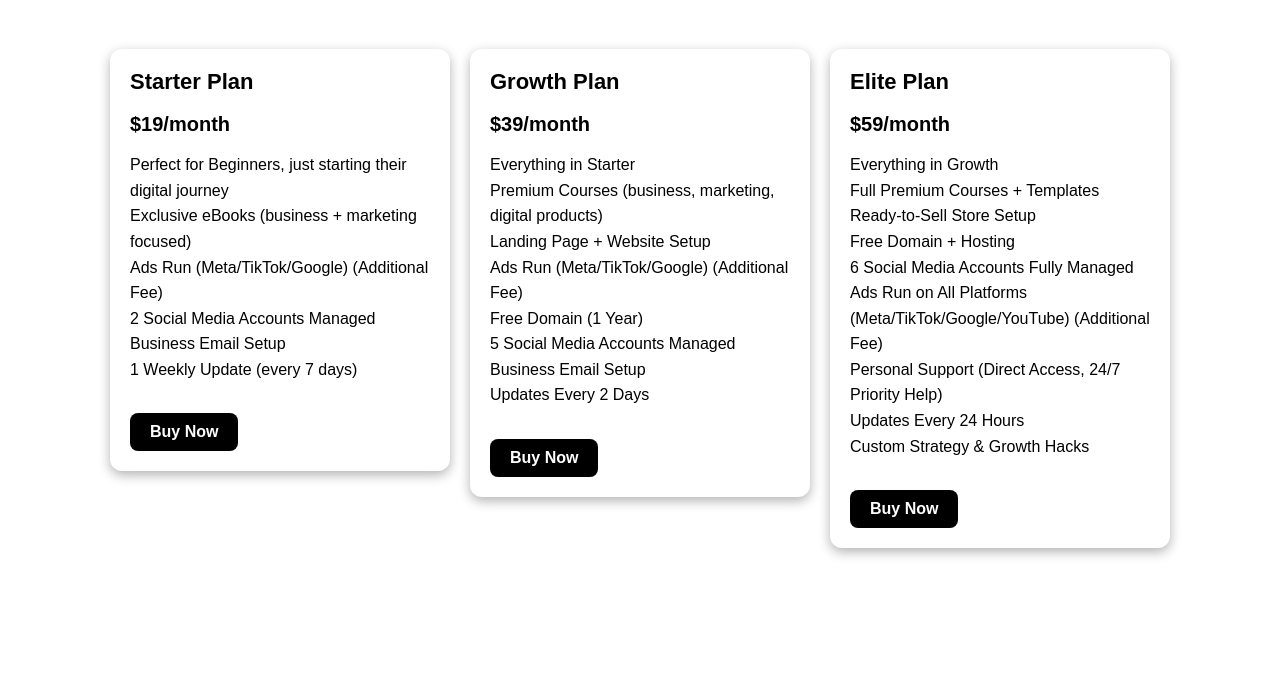
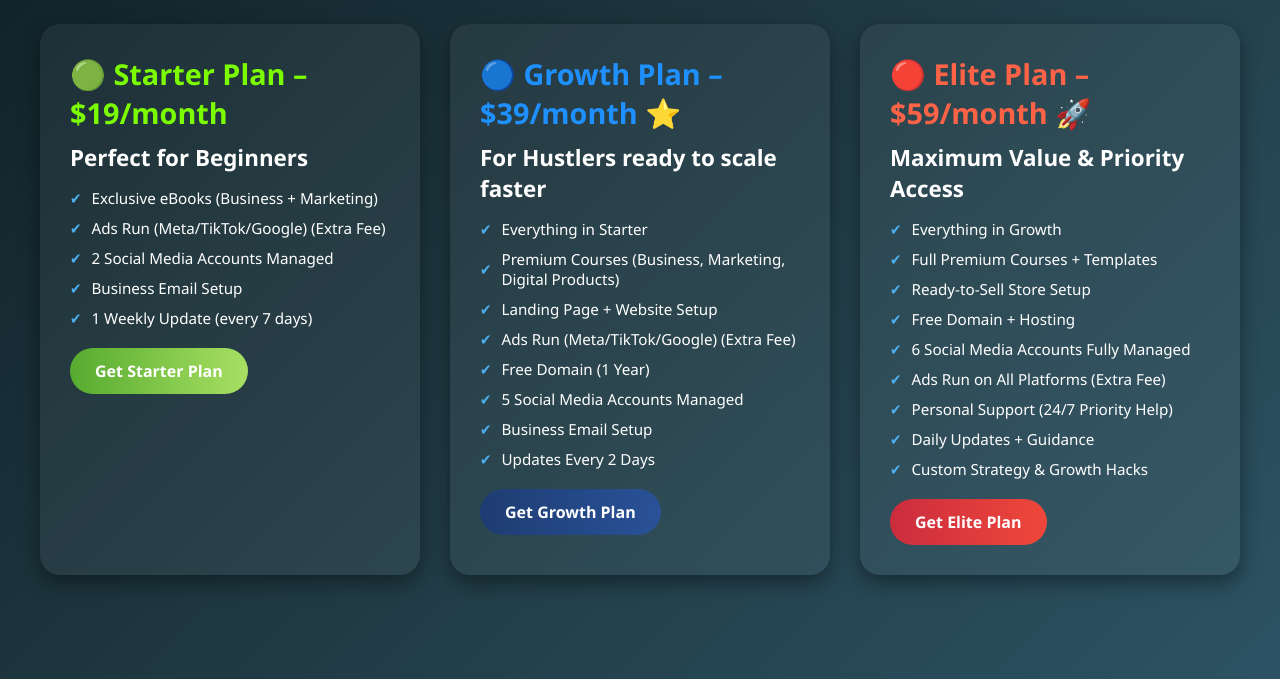
Before and after one commit to Drovexra/Drovexra, a plain HTML site: page index.html in a window 1280 px wide. Shown: the part 121-800 px from the top of the page. Drawn offline with Linux system fonts and the light colour scheme.

Commit message:
Update index.html

```diff
--- a/index.html
+++ b/index.html
@@ -5,141 +5,184 @@
   <meta name="viewport" content="width=device-width, initial-scale=1.0">
   <title>Drovexra Membership Plans</title>
   <style>
-    body {
-      font-family: Arial, sans-serif;
+    /* ===== Global Styles ===== */
+    * {
       margin: 0;
       padding: 0;
-      background: url('bg1.jpg') no-repeat center center fixed;
-      background-size: cover;
-      color: #fff;
+      box-sizing: border-box;
+      font-family: 'Segoe UI', Tahoma, Geneva, Verdana, sans-serif;
     }
 
-    .container {
+    body {
+      /* 🔥 Gradient background for whole page */
+      background: linear-gradient(135deg, #0f2027, #203a43, #2c5364);
+      color: #fff;
+      min-height: 100vh;
       display: flex;
-      justify-content: center;
-      align-items: flex-start;
-      gap: 20px;
-      padding: 50px;
-      flex-wrap: wrap;
+      flex-direction: column;
+      align-items: center;
+      justify-content: flex-start;
+      padding: 50px 20px;
     }
 
+    h1 {
+      font-size: 2.5rem;
+      margin-bottom: 40px;
+      text-align: center;
+      color: #f1f1f1;
+    }
+
+    /* ===== Plans Container ===== */
+    .plans {
+      display: grid;
+      grid-template-columns: repeat(auto-fit, minmax(280px, 1fr));
+      gap: 30px;
+      width: 100%;
+      max-width: 1200px;
+    }
+
+    /* ===== Plan Card ===== */
     .plan {
-      width: 300px;
-      border-radius: 12px;
-      padding: 20px;
-      color: #000;
-      background-size: cover;
-      background-position: center;
-      box-shadow: 0 4px 12px rgba(0, 0, 0, 0.3);
-      transition: transform 0.3s ease;
+      background: rgba(255, 255, 255, 0.05);
+      border-radius: 20px;
+      padding: 30px;
+      box-shadow: 0 8px 20px rgba(0, 0, 0, 0.4);
+      transition: transform 0.3s ease, box-shadow 0.3s ease;
     }
 
     .plan:hover {
       transform: translateY(-10px);
+      box-shadow: 0 12px 30px rgba(0, 0, 0, 0.6);
     }
 
     .plan h2 {
-      margin-top: 0;
-      font-size: 22px;
-      font-weight: bold;
+      font-size: 1.8rem;
+      margin-bottom: 10px;
     }
 
     .price {
-      font-size: 20px;
-      margin: 10px 0;
+      font-size: 1.4rem;
       font-weight: bold;
+      margin-bottom: 15px;
     }
 
-    ul {
-      padding: 0;
+    .features {
       list-style: none;
-      line-height: 1.6;
+      margin-bottom: 20px;
     }
 
-    .buy-btn {
-      display: inline-block;
-      margin-top: 15px;
-      padding: 10px 20px;
-      border: none;
-      border-radius: 8px;
-      background: #000;
-      color: #fff;
-      font-weight: bold;
-      cursor: pointer;
-      text-decoration: none;
+    .features li {
+      margin: 10px 0;
+      font-size: 0.95rem;
+      display: flex;
+      align-items: center;
     }
 
-    .buy-btn:hover {
-      background: #222;
+    .features li::before {
+      content: "✔";
+      margin-right: 10px;
+      color: #4cafef;
     }
 
-    /* Background images for each plan */
-    .starter {
-      background: url('bg2.jpg');
+    /* ===== Buttons ===== */
+    .btn {
+      display: inline-block;
+      text-decoration: none;
+      padding: 12px 25px;
+      border-radius: 50px;
+      font-size: 1rem;
+      font-weight: bold;
+      transition: 0.3s;
+      color: white;
+      background: linear-gradient(90deg, #06beb6, #48b1bf);
     }
 
-    .growth {
-      background: url('bg3.jpg');
+    .btn:hover {
+      opacity: 0.9;
+      transform: scale(1.05);
     }
 
-    .elite {
-      background: url('bg4.jpg');
+    /* ===== Plan Colors ===== */
+    .starter h2 { color: #7CFC00; }
+    .growth h2 { color: #1E90FF; }
+    .elite h2 { color: #FF6347; }
+
+    .starter .btn {
+      background: linear-gradient(90deg, #56ab2f, #a8e063);
+    }
+
+    .growth .btn {
+      background: linear-gradient(90deg, #1e3c72, #2a5298);
+    }
+
+    .elite .btn {
+      background: linear-gradient(90deg, #cb2d3e, #ef473a);
+    }
+
+    /* ===== Responsive ===== */
+    @media (max-width: 768px) {
+      h1 {
+        font-size: 2rem;
+      }
+
+      .plan {
+        padding: 20px;
+      }
     }
   </style>
 </head>
 <body>
-  <h1 style="text-align:center; padding:20px; color:#000;">Drovexra Membership Plans</h1>
+  <h1>🚀 Drovexra Membership Plans</h1>
 
-  <div class="container">
+  <div class="plans">
     <!-- Starter Plan -->
     <div class="plan starter">
-      <h2>Starter Plan</h2>
-      <p class="price">$19/month</p>
-      <ul>
-        <li>Perfect for Beginners, just starting their digital journey</li>
-        <li>Exclusive eBooks (business + marketing focused)</li>
-        <li>Ads Run (Meta/TikTok/Google) (Additional Fee)</li>
+      <h2>🟢 Starter Plan – $19/month</h2>
+      <p class="price">Perfect for Beginners</p>
+      <ul class="features">
+        <li>Exclusive eBooks (Business + Marketing)</li>
+        <li>Ads Run (Meta/TikTok/Google) (Extra Fee)</li>
         <li>2 Social Media Accounts Managed</li>
         <li>Business Email Setup</li>
         <li>1 Weekly Update (every 7 days)</li>
       </ul>
-      <a href="#" class="buy-btn">Buy Now</a>
+      <a href="#" class="btn">Get Starter Plan</a>
     </div>
 
     <!-- Growth Plan -->
     <div class="plan growth">
-      <h2>Growth Plan</h2>
-      <p class="price">$39/month</p>
-      <ul>
+      <h2>🔵 Growth Plan – $39/month ⭐</h2>
+      <p class="price">For Hustlers ready to scale faster</p>
+      <ul class="features">
         <li>Everything in Starter</li>
-        <li>Premium Courses (business, marketing, digital products)</li>
+        <li>Premium Courses (Business, Marketing, Digital Products)</li>
         <li>Landing Page + Website Setup</li>
-        <li>Ads Run (Meta/TikTok/Google) (Additional Fee)</li>
+        <li>Ads Run (Meta/TikTok/Google) (Extra Fee)</li>
         <li>Free Domain (1 Year)</li>
         <li>5 Social Media Accounts Managed</li>
         <li>Business Email Setup</li>
         <li>Updates Every 2 Days</li>
       </ul>
-      <a href="#" class="buy-btn">Buy Now</a>
+      <a href="#" class="btn">Get Growth Plan</a>
     </div>
 
     <!-- Elite Plan -->
     <div class="plan elite">
-      <h2>Elite Plan</h2>
-      <p class="price">$59/month</p>
-      <ul>
+      <h2>🔴 Elite Plan – $59/month 🚀</h2>
+      <p class="price">Maximum Value & Priority Access</p>
+      <ul class="features">
         <li>Everything in Growth</li>
         <li>Full Premium Courses + Templates</li>
         <li>Ready-to-Sell Store Setup</li>
         <li>Free Domain + Hosting</li>
         <li>6 Social Media Accounts Fully Managed</li>
-        <li>Ads Run on All Platforms (Meta/TikTok/Google/YouTube) (Additional Fee)</li>
-        <li>Personal Support (Direct Access, 24/7 Priority Help)</li>
-        <li>Updates Every 24 Hours</li>
+        <li>Ads Run on All Platforms (Extra Fee)</li>
+        <li>Personal Support (24/7 Priority Help)</li>
+        <li>Daily Updates + Guidance</li>
         <li>Custom Strategy & Growth Hacks</li>
       </ul>
-      <a href="#" class="buy-btn">Buy Now</a>
+      <a href="#" class="btn">Get Elite Plan</a>
     </div>
   </div>
 </body>
-</html>
+        </html>
```
